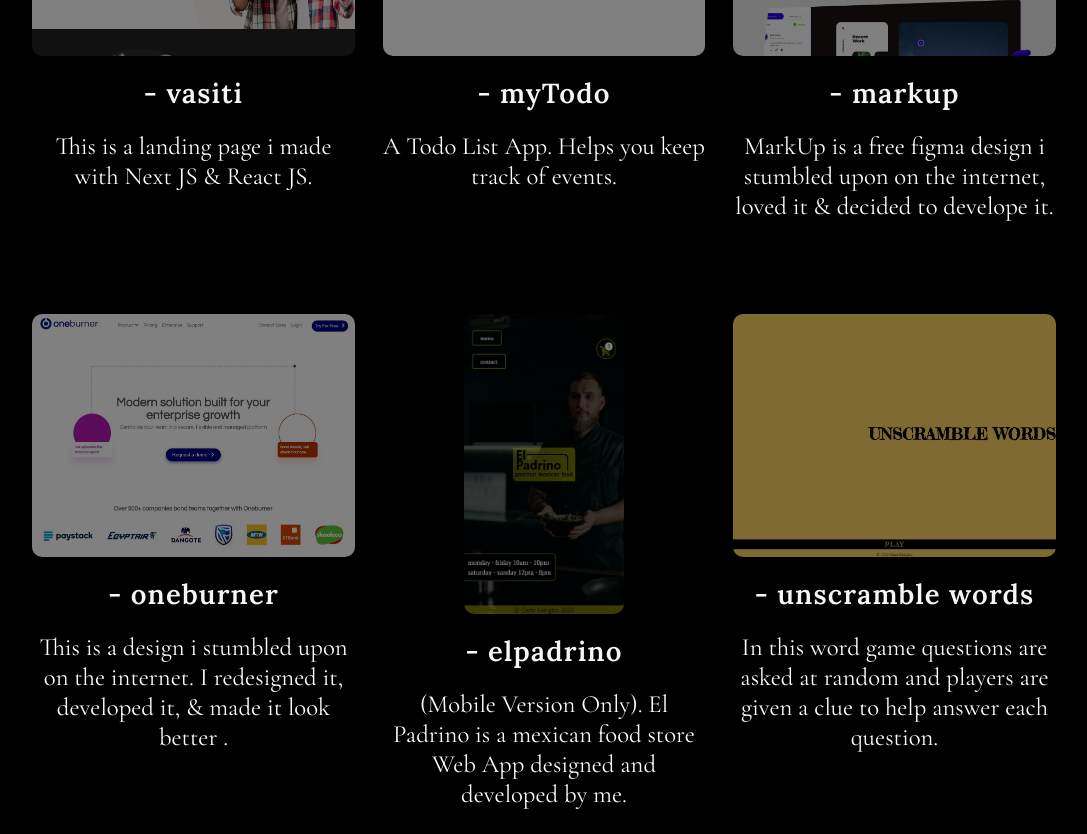
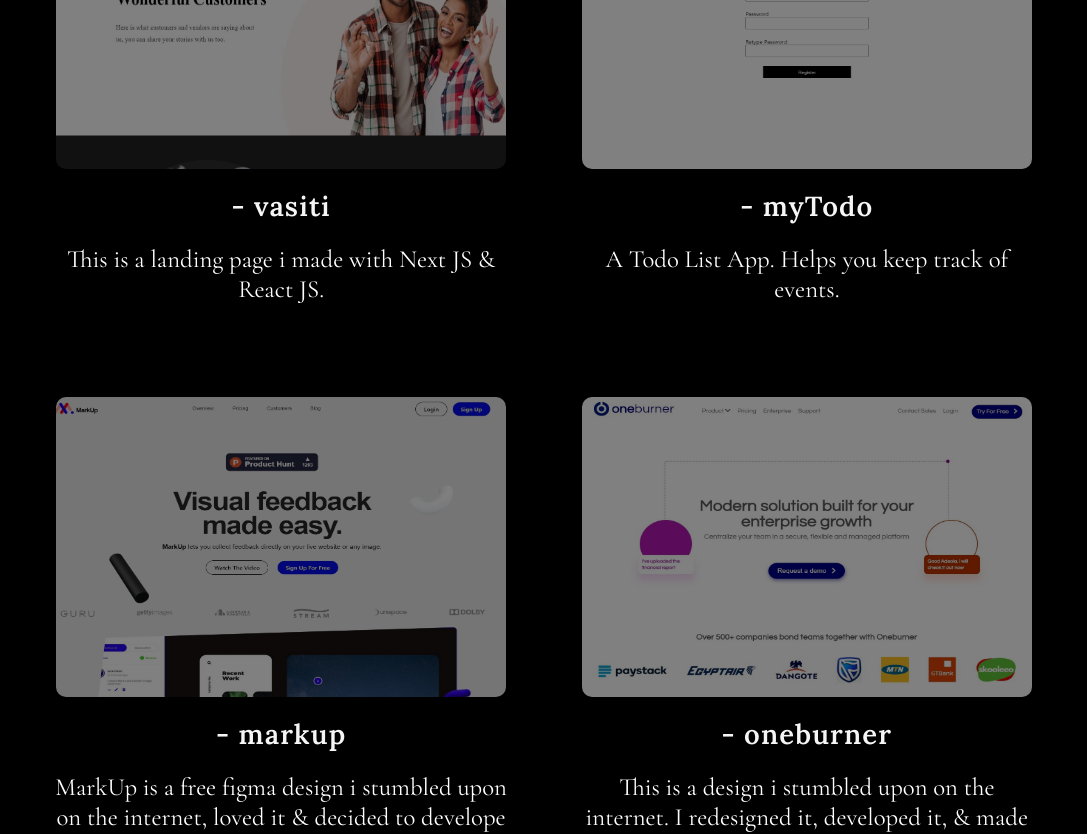
Before and after one commit to Osiclin/portfolio, a Next.js app: page /projects in a window 1280 px wide. Shown: the part 760-1594 px from the top of the page, without its empty margins (96-1183 px from the left). Built offline with nearby package versions, Linux system fonts and the light colour scheme; a web font is replaced by a local one.

Commit message:
projectcard width

```diff
--- a/components/PageTitle.js
+++ b/components/PageTitle.js
@@ -1,6 +1,9 @@
+import { useEffect, useRef } from 'react'
 import styles from '../styles/PageTitle.module.css'
+import $ from 'jquery'
 
 export default function PageTitle(props) {
+
     return(
         <div>
             <div className={styles.title}>
--- a/components/Projectcard.js
+++ b/components/Projectcard.js
@@ -1,5 +1,6 @@
 import styles from '../styles/Projectcard.module.css'
 import Image from 'next/image'
+
 
 export default function Projectcard(props) {
 
--- a/pages/projects.js
+++ b/pages/projects.js
@@ -18,12 +18,13 @@
                         <PageTitle title="projects" subtitle="explore my project catalogue."/>
                     </div>
                     <div id={styling.projectcontainer}>
-                        <Projectcard src='/images/vd.jpg' width="400px" title="- vasiti" details="This is a landing page i made with Next JS & React JS." href="https://vasiti-six.vercel.app" />
-                        <Projectcard src='/images/md.jpg' width="400px" title="- myTodo" details="A Todo List App. Helps you keep track of events." href="https://mytodoapp-osiclin.vercel.app/" />
-                        <Projectcard src='/images/mad.jpg' width="400px" title="- markup" details="MarkUp is a free figma design i stumbled upon on the internet, loved it & decided to develope it." href="https://osiclin.github.io/markup" />
-                        <Projectcard src='/images/od.jpg' width="400px" title="- oneburner" details="This is a design i stumbled upon on the internet. I redesigned it, developed it, & made it look better ." href="https://osiclin.github.io/oneburner" />
+                        <Projectcard src='/images/vd.jpg' width="450px" title="- vasiti" details="This is a landing page i made with Next JS & React JS." href="https://vasiti-six.vercel.app" />
+                        <Projectcard src='/images/md.jpg' width="450px" title="- myTodo" details="A Todo List App. Helps you keep track of events." href="https://mytodoapp-osiclin.vercel.app/" />
+                        <Projectcard src='/images/mad.jpg' width="450px" title="- markup" details="MarkUp is a free figma design i stumbled upon on the internet, loved it & decided to develope it." href="https://osiclin.github.io/markup" />
+                        <Projectcard src='/images/od.jpg' width="450px" title="- oneburner" details="This is a design i stumbled upon on the internet. I redesigned it, developed it, & made it look better ." href="https://osiclin.github.io/oneburner" />
+
+                        <Projectcard src='/images/ud.jpg' width="450px" title="- unscramble words" details="In this word game questions are asked at random and players are given a clue to help answer each question." href="https://osiclin.github.io/unscramblewords" />
                         <Projectcard src='/images/epm.jpg' width="160px" title="- elpadrino" details="(Mobile Version Only). El Padrino is a mexican food store Web App designed and developed by me." href="https://osiclin.github.io/elpadrino" />
-                        <Projectcard src='/images/ud.jpg' width="400px" title="- unscramble words" details="In this word game questions are asked at random and players are given a clue to help answer each question." href="https://osiclin.github.io/unscramblewords" />
                         {/* <Projectcard src='/images/.jpg' title="- lyrics" details="(Still in development). Search lyrics of your favourite song & sing along." href="https://osiclin.github.io/lyrics" /> */}
                     </div>
 
--- a/styles/PageTitle.module.css
+++ b/styles/PageTitle.module.css
@@ -1,7 +1,8 @@
 .title{
     text-align: center;
     font-family: "Cormorant Garamond";
-    margin-top: 10rem;
+    margin-top: 12rem;
+    transition: 2s;
 }
 
 .subtitle{
--- a/styles/Projectcard.module.css
+++ b/styles/Projectcard.module.css
@@ -20,7 +20,7 @@
 }
 
 .cardimg:hover, .cardimg:active{
-    transform: scale(1.04);
+    transform: scale(1.01);
     filter: brightness(1);
 }
 
@@ -41,7 +41,7 @@
     font-size: 0.9rem;
     font-weight: 500;
     color: white;
-    padding: 0px 0px 0.4rem;
+    padding: 0px 4% 0.4rem;
     font-family: 'Cormorant Garamond', serif;
     text-align: center;
 }
--- a/styles/Projects.module.css
+++ b/styles/Projects.module.css
@@ -2,16 +2,9 @@
     width: 80%;
     margin: 0 auto 10%;
     display: grid;
-    grid-template-columns: 1fr 1fr 1fr;
+    grid-template-columns: 1fr 1fr;
     column-gap: 1rem;
     row-gap: 3rem;
-}
-
-
-@media only screen and (max-width: 900px) {
-    #projectcontainer{
-        grid-template-columns: 1fr 1fr;
-    }
 }
 
 
```
